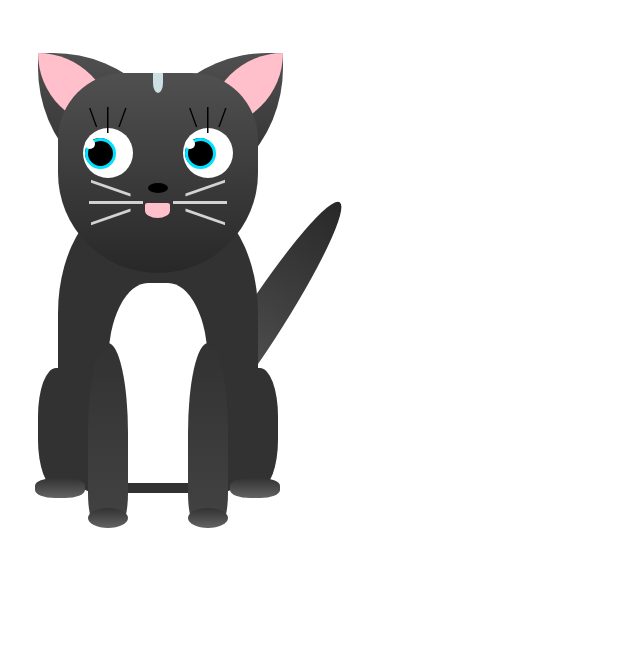
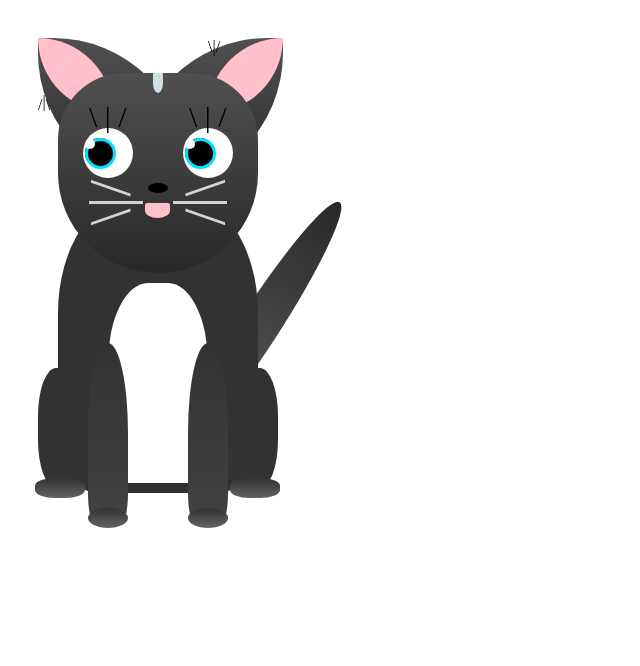
Before and after one commit to Ty-Sir/Solidity-Practice, a plain HTML site: page Crypto-Kitties/index.html in a window 1280 px wide. Shown: the whole page, without its empty margins (0-640 px from the left). Drawn offline with Linux system fonts and the light colour scheme.

Commit message:
Crypto Kitty HTML

```diff
--- a/Crypto-Kitties/index.html
+++ b/Crypto-Kitties/index.html
@@ -8,11 +8,12 @@
   <body>
     <div class="cat">
 
+      <div class="ears">
+        <div class="ear left_ear"><div class="inner_ear left_inner_ear"><div class="ear_hair left_ear_hair">\|/</div></div></div>
+        <div class="ear right_ear"><div class="inner_ear right_inner_ear"><div class="ear_hair right_ear_hair">\|/</div></div></div>
+      </div>
+
       <div class="head">
-          <div class="ears">
-            <div class="ear left_ear"><div class="inner_ear left_inner_ear"></div></div>
-            <div class="ear right_ear"><div class="inner_ear right_inner_ear"></div></div>
-          </div>
         <div class="head_marking"></div>
         <div class="eyes">
           <div class="eye"><div class="eyelashes">\ | /</div><div class="pupils"><div class="iris"></div><div class="pupil_highlight"></div></div></div>
```
